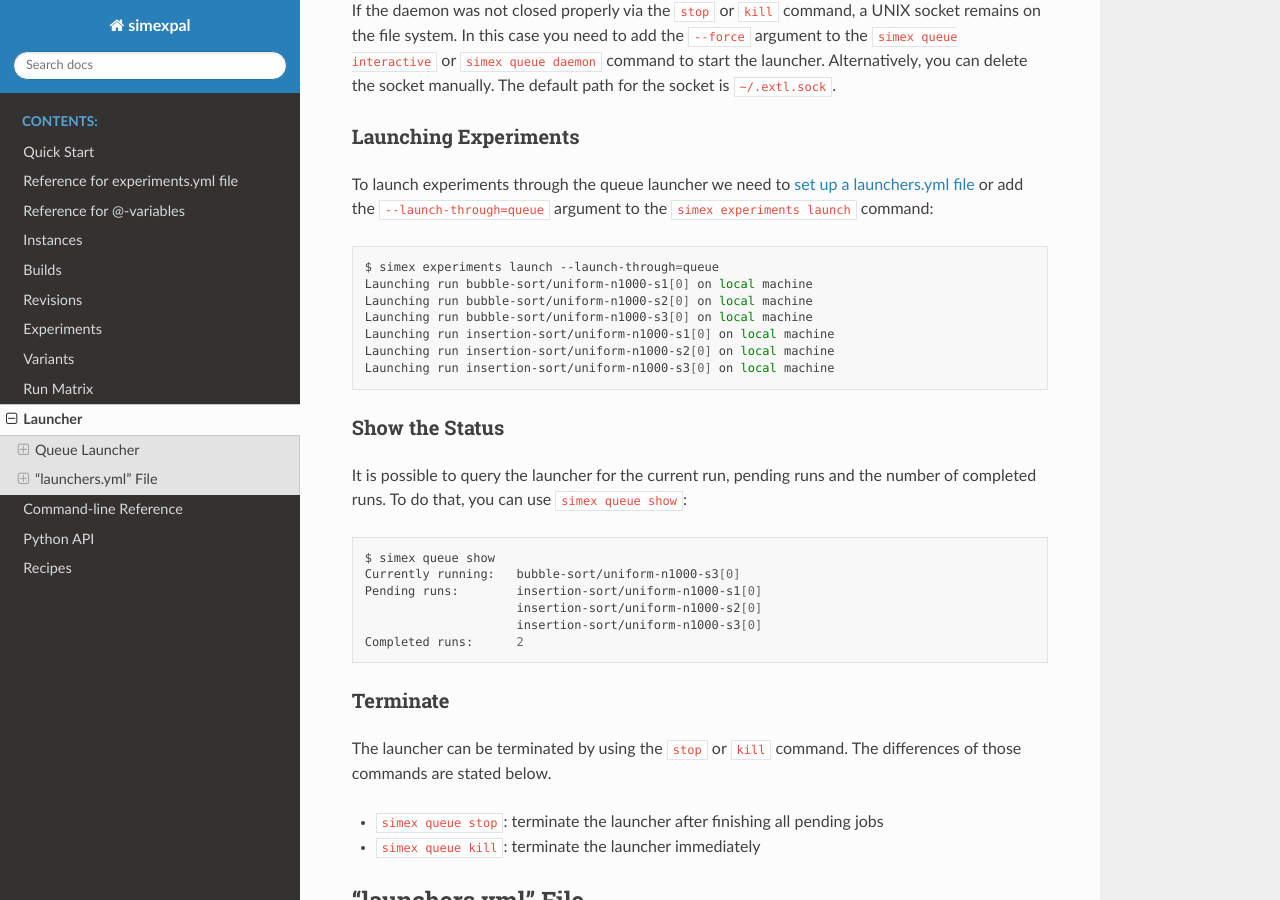
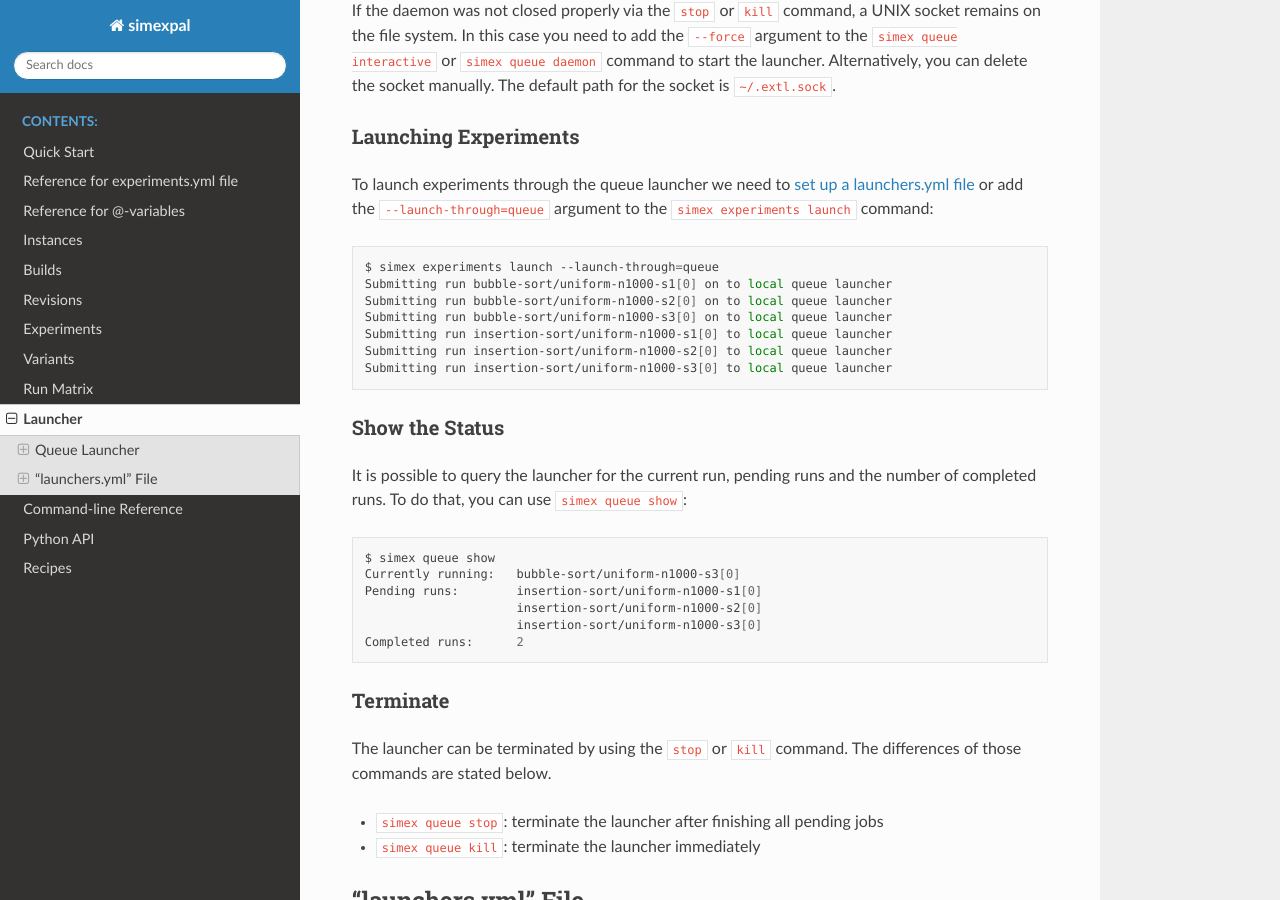
Before and after one commit to hu-macsy/simexpal, a Sphinx documentation site: the page built from docs/launcher.rst, in a window 1280 px wide and 900 px high, scrolled down 1087 px. Built offline with Sphinx 7.4.7 and the Read the Docs theme 2.0.0, drawn with Linux system fonts in a browser that asks for light colours.

Commit message:
launch/queue, docs/launcher: Fix misleading log message

```diff
--- a/docs/launcher.rst
+++ b/docs/launcher.rst
@@ -71,12 +71,12 @@ or add the ``--launch-through=queue`` argument to the ``simex experiments launch
 .. code-block:: bash
 
     $ simex experiments launch --launch-through=queue
-    Launching run bubble-sort/uniform-n1000-s1[0] on local machine
-    Launching run bubble-sort/uniform-n1000-s2[0] on local machine
-    Launching run bubble-sort/uniform-n1000-s3[0] on local machine
-    Launching run insertion-sort/uniform-n1000-s1[0] on local machine
-    Launching run insertion-sort/uniform-n1000-s2[0] on local machine
-    Launching run insertion-sort/uniform-n1000-s3[0] on local machine
+    Submitting run bubble-sort/uniform-n1000-s1[0] on to local queue launcher
+    Submitting run bubble-sort/uniform-n1000-s2[0] on to local queue launcher
+    Submitting run bubble-sort/uniform-n1000-s3[0] on to local queue launcher
+    Submitting run insertion-sort/uniform-n1000-s1[0] to local queue launcher
+    Submitting run insertion-sort/uniform-n1000-s2[0] to local queue launcher
+    Submitting run insertion-sort/uniform-n1000-s3[0] to local queue launcher
 
 Show the Status
 ^^^^^^^^^^^^^^^
```
Also changed, not shown: 1 other file.
